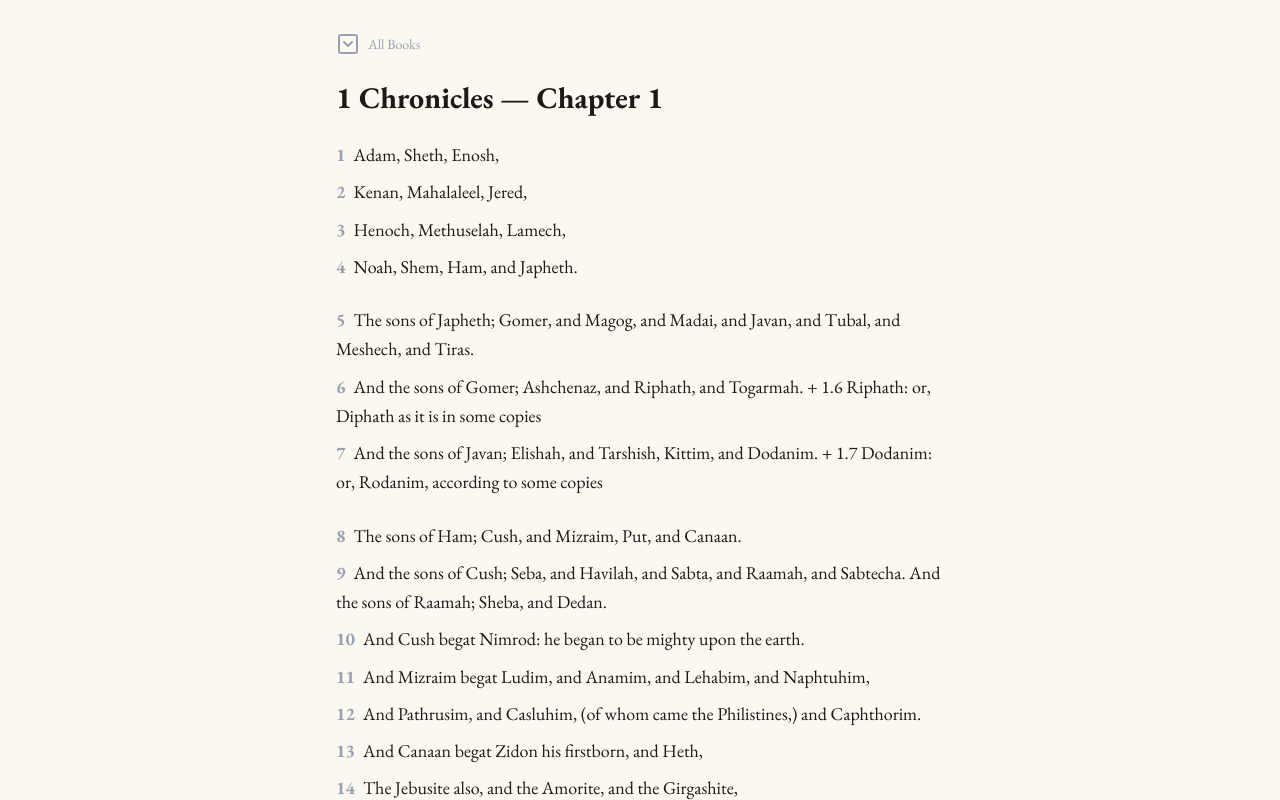
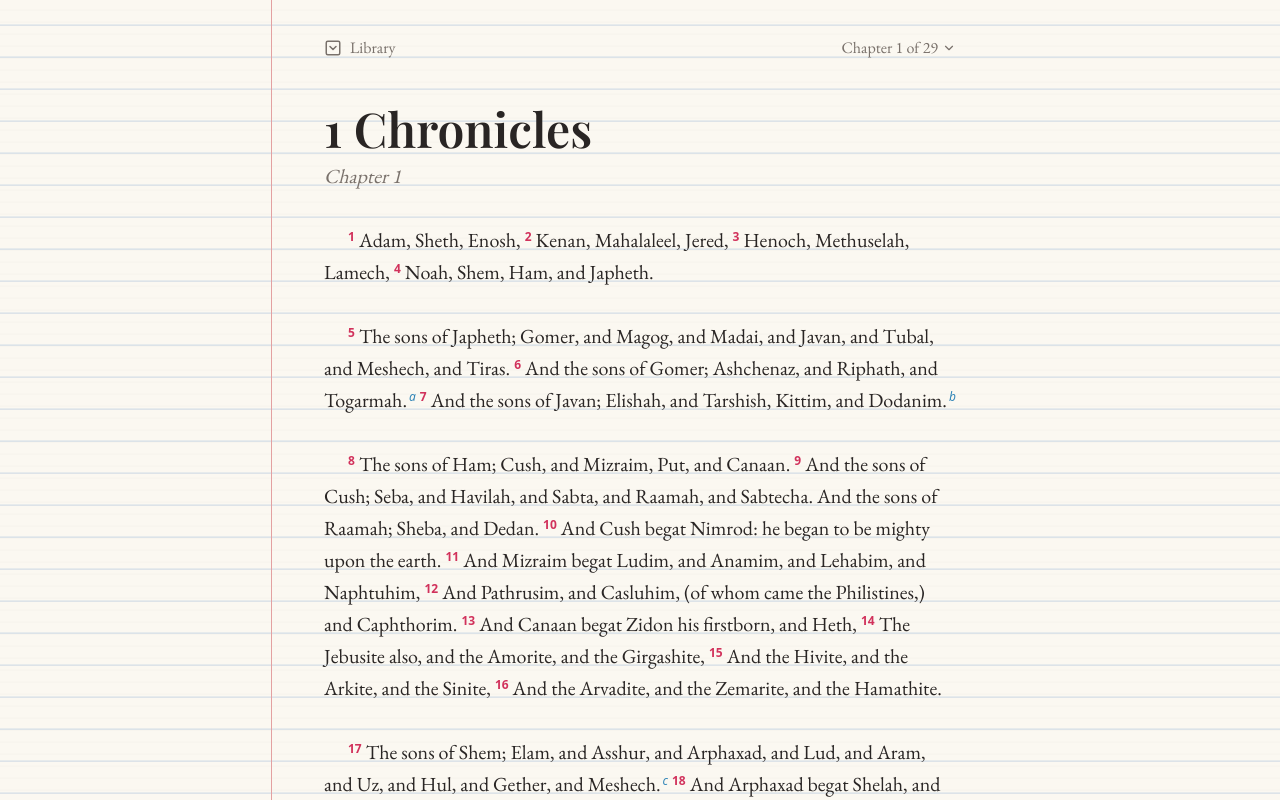
Before and after one commit to bishop67/my-bible, a Next.js app: page /read/1-chronicles/1 in a window 1280 px wide. Shown: the top 800 px of the page. Built offline with nearby package versions, Linux system fonts and the light colour scheme; a web font is replaced by a local one.

Commit message:
Fixed chapter page

```diff
--- a/app/read/[book]/[chapter]/page.tsx
+++ b/app/read/[book]/[chapter]/page.tsx
@@ -1,24 +1,7 @@
-import { SquareChevronRight, SquareChevronLeft, SquareChevronDown } from 'lucide-react';
+import { SquareChevronRight, SquareChevronLeft, SquareChevronDown, ChevronDown } from 'lucide-react';
 import { notFound } from 'next/navigation';
 import Link from 'next/link';
-import fs from 'fs';
-import path from 'path';
-
-interface Verse {
-  verse: number;
-  text: string;
-  new_paragraph: boolean;
-}
-
-interface Chapter {
-  chapter: number;
-  verses: Verse[];
-}
-
-interface BookData {
-  book: string;
-  chapters: Chapter[];
-}
+import { loadBook, type Verse } from '@/lib/bible';
 
 export default async function BiblePage({
   params,
@@ -27,67 +10,122 @@ export default async function BiblePage({
 }) {
   const { book, chapter } = await params;
 
-  let bookData: BookData;
-  try {
-    const filePath = path.join(process.cwd(), 'data', 'bible', `${book}.json`);
-    const fileContents = fs.readFileSync(filePath, 'utf8');
-    bookData = JSON.parse(fileContents);
-  } catch (e) {
-    console.error('File error:', e);
-    notFound();
-  }
+  const bookData = loadBook(book);
+  if (!bookData) notFound();
+
   const chapterNum = parseInt(chapter);
-  const totalChapter = bookData!.chapters.length;
-
-  const chapterData = bookData!.chapters.find(
-    (c) => c.chapter === chapterNum
-  );
-
-  if (!chapterData) {
-    notFound();
-  }
+  const totalChapter = bookData.chapters.length;
+  const chapterData = bookData.chapters.find((c) => c.chapter === chapterNum);
+  if (!chapterData) notFound();
 
   const prevChapter = chapterNum > 1 ? chapterNum - 1 : null;
   const nextChapter = chapterNum < totalChapter ? chapterNum + 1 : null;
 
+  // Group verses into the paragraphs marked in the source text.
+  const paragraphs = chapterData.verses.reduce<Verse[][]>((acc, verse) => {
+    if (verse.new_paragraph || acc.length === 0) acc.push([]);
+    acc[acc.length - 1].push(verse);
+    return acc;
+  }, []);
+
+  // Translators' notes are lettered through the chapter and listed at the foot of the page.
+  const notes = chapterData.verses.flatMap((v) => v.notes.map((text) => ({ verse: v.verse, text })));
+  const letter = (i: number) => String.fromCharCode(97 + (i % 26));
+  let noteIndex = 0;
+
   return (
-    <main className="max-w-2xl mx-auto p-8">
-      <Link href="/" className="flex flex-row items-center gap-2 text-sm text-gray-400 hover:text-gray-600 mb-6">
-        <SquareChevronDown size={24} /> All Books
+    <main className="paper-ruled min-h-screen [--rule-offset:-0.4rem]">
+      <div className="mx-auto max-w-2xl px-5 pt-[var(--line)] pb-[calc(var(--line)*3)] pl-10 text-stone-800 sm:pl-5">
+        <nav className="flex h-[var(--line)] items-center justify-between text-base text-stone-500">
+          <Link href={`/?book=${book}`} className="flex items-center gap-2 hover:text-stone-800">
+            <SquareChevronDown size={18} /> Library
           </Link>
+          <details className="relative">
+            <summary className="cursor-pointer list-none hover:text-stone-800">
+              <span className="flex items-center gap-1">
+                Chapter {chapterNum} of {totalChapter} <ChevronDown size={14} />
+              </span>
+            </summary>
+            <div className="absolute right-0 z-10 mt-2 grid max-h-72 w-72 grid-cols-6 gap-1 overflow-y-auto rounded-md border border-stone-300 bg-[var(--paper)] p-2 shadow-lg">
+              {bookData.chapters.map((c) => (
+                <Link
+                  key={c.chapter}
+                  href={`/read/${book}/${c.chapter}`}
+                  className={`rounded py-1 text-center tabular-nums hover:bg-stone-200 ${c.chapter === chapterNum ? 'bg-stone-800 text-white hover:bg-stone-700' : ''}`}
+                >
+                  {c.chapter}
+                </Link>
+              ))}
+            </div>
+          </details>
+        </nav>
 
-      <h1 className="text-3xl font-bold mb-6">
-        {bookData!.book} — Chapter {chapterData.chapter}
+        <header className="mt-[var(--line)]">
+          <h1 className="font-display text-5xl leading-[calc(var(--line)*2)] font-semibold text-balance">
+            {bookData.book}
           </h1>
+          <p className="font-serif text-xl leading-[var(--line)] text-stone-500 italic">
+            Chapter {chapterData.chapter}
+          </p>
+        </header>
 
-      <div>
-        {chapterData.verses.map((verse) => (
-          <p
+        <div className="mt-[var(--line)] font-serif text-xl leading-[var(--line)]">
+          {paragraphs.map((verses) => (
+            <p key={verses[0].verse} className="mb-[var(--line)] indent-6">
+              {verses.map((verse) => (
+                <Link
                   key={verse.verse}
-            className={`text-lg leading-relaxed ${verse.new_paragraph ? 'mt-6' : 'mt-2'}`}
+                  id={`v${verse.verse}`}
+                  href={`/read/${book}/${chapterNum}/${verse.verse}`}
+                  className="scroll-mt-24 rounded-sm box-decoration-clone decoration-transparent transition-colors hover:bg-amber-200/60 target:bg-amber-200/60"
                 >
-            <span className="font-bold text-gray-400 mr-2">{verse.verse}</span>
+                  <sup className="mr-1 font-sans text-[0.6em] leading-none font-semibold text-rose-700/80">{verse.verse}</sup>
                   {verse.text}
+                  {verse.notes.map(() => (
+                    <sup key={noteIndex} className="ml-0.5 font-sans text-[0.6em] leading-none text-sky-700/80 italic">
+                      {letter(noteIndex++)}
+                    </sup>
+                  ))}{' '}
+                </Link>
+              ))}
             </p>
           ))}
         </div>
 
-      <div className="flex justify-between mt-12 pt-6 border-t">
+        {notes.length > 0 && (
+          <aside className="font-serif text-base leading-[var(--line)] text-stone-600">
+            <h2 className="font-display text-lg leading-[var(--line)] font-semibold text-stone-700">Notes</h2>
+            <ol>
+              {notes.map((n, i) => (
+                <li key={i}>
+                  <span className="mr-2 font-sans text-xs text-sky-700/80 italic">{letter(i)}</span>
+                  <a href={`#v${n.verse}`} className="mr-1 tabular-nums text-stone-500 hover:text-stone-800">
+                    v{n.verse}
+                  </a>{' '}
+                  {n.text}
+                </li>
+              ))}
+            </ol>
+          </aside>
+        )}
+
+        <div className="grid h-[calc(var(--line)*2)] grid-cols-3 items-center text-base">
           {prevChapter ? (
-          <Link href={`/read/${book}/${prevChapter}`} className="flex flex-row items-center gap-2 text-sm px-4 py-2 border rounded hover:bg-gray-100 transition-colors">
-            <SquareChevronLeft size={24} /> Chapter {prevChapter}
+            <Link href={`/read/${book}/${prevChapter}`} className="flex items-center gap-2 justify-self-start rounded px-3 py-1 hover:bg-stone-800/5">
+              <SquareChevronLeft size={20} /> Chapter {prevChapter}
             </Link>
           ) : <div />}
 
-        <span className="text-sm text-gray-400 self-center">
+          <span className="text-center text-stone-400 tabular-nums">
             {chapterNum} / {totalChapter}
           </span>
 
           {nextChapter ? (
-          <Link href={`/read/${book}/${nextChapter}`} className="flex flex-row items-center gap-2 text-sm px-4 py-2 border rounded hover:bg-gray-100 transition-colors">
-            Chapter {nextChapter} <SquareChevronRight size={24} />
+            <Link href={`/read/${book}/${nextChapter}`} className="flex items-center gap-2 justify-self-end rounded px-3 py-1 hover:bg-stone-800/5">
+              Chapter {nextChapter} <SquareChevronRight size={20} />
             </Link>
           ) : <div />}
+        </div>
       </div>
     </main>
   );
```
Lines whose indentation alone changed are shown as unchanged.
